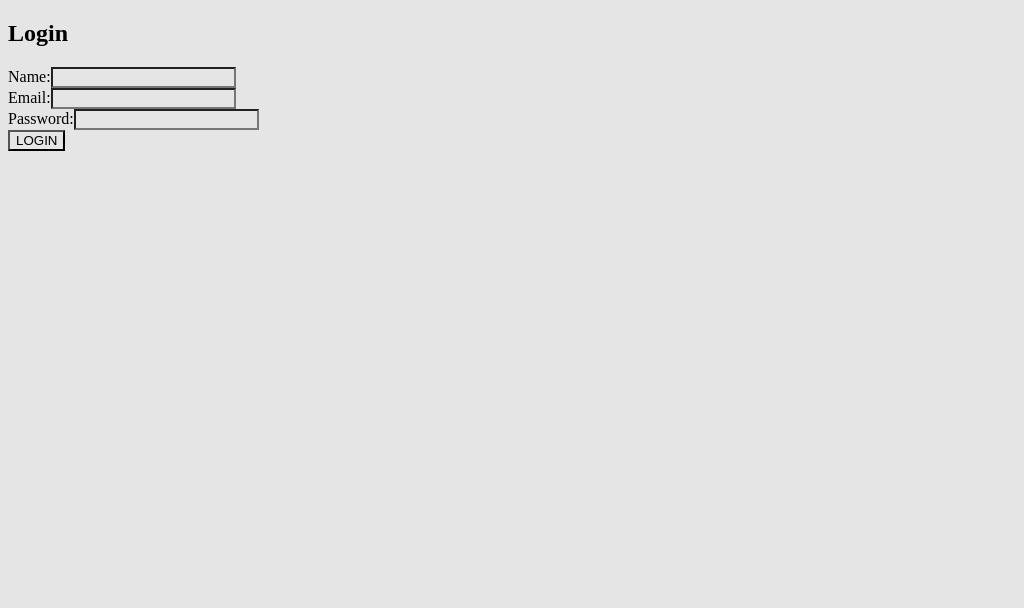
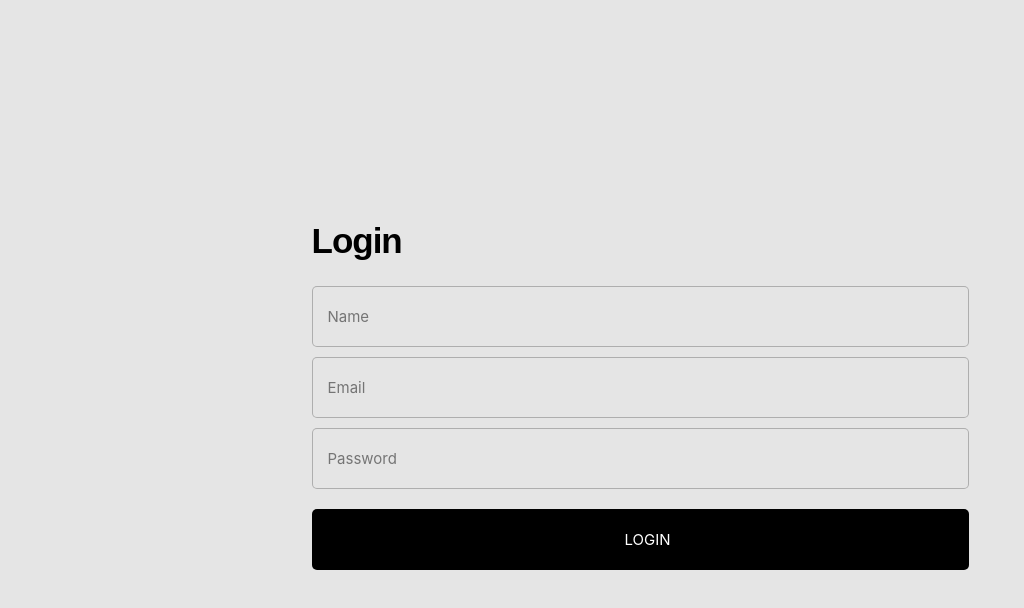
Before and after one commit to SDUBEY23/udayy-task, a React (Create React App) app: page / in a window 1280 px wide. Shown: the top 608 px of the page, without its empty margins (0-1024 px from the left). Built offline with nearby package versions, Linux system fonts and the light colour scheme.

Commit message:
added styles for login

```diff
--- a/src/components/DisplayViewer.js
+++ b/src/components/DisplayViewer.js
@@ -8,6 +8,7 @@ function DisplayViewer({ onChange, onClick, value }) {
           type="text"
           name="searchUrl"
           id="searchUrl"
+          placeholder="Enter URL to search"
           onChange={onChange}
           value={value}
         />
--- a/src/components/LoginForm.js
+++ b/src/components/LoginForm.js
@@ -8,45 +8,37 @@ function LoginForm({ Login, error }) {
     Login(details);
   };
   return (
-    <form onSubmit={submitHandler}>
-      <div className="form-inner">
-        <h2>Login</h2>
+    <div className="login">
+      <form className="login-form" onSubmit={submitHandler}>
+        <h1>Login</h1>
         {error !== "" ? <div className="error">{error}</div> : ""}
-        <div className="form-group">
-          <label htmlFor="name">Name:</label>
         <input
           type="text"
           name="name"
+          placeholder="Name"
           id="name"
           onChange={(e) => setDetails({ ...details, name: e.target.value })}
           value={details.name}
         />
-        </div>
-        <div className="form-group">
-          <label htmlFor="email">Email:</label>
         <input
           type="email"
           name="email"
+          placeholder="Email"
           id="email"
           onChange={(e) => setDetails({ ...details, email: e.target.value })}
           value={details.email}
         />
-        </div>
-        <div className="form-group">
-          <label htmlFor="password">Password:</label>
         <input
           type="password"
           name="password"
+          placeholder="Password"
           id="password"
-            onChange={(e) =>
-              setDetails({ ...details, password: e.target.value })
-            }
+          onChange={(e) => setDetails({ ...details, password: e.target.value })}
           value={details.password}
         />
+        <input className="submit-btn" type="submit" value="LOGIN" />
+      </form>
     </div>
-        <input type="submit" value="LOGIN" />
-      </div>
-    </form>
   );
 }
 
--- a/src/components/Search.css
+++ b/src/components/Search.css
@@ -57,6 +57,7 @@ iframe {
   font-size: 12px;
   outline: none;
   border-radius: 8px;
+  border: 2px solid black;
 }
 
 @media (max-width: 768px) {
--- a/src/index.css
+++ b/src/index.css
@@ -1,5 +1,53 @@
 * {
   background-color: #e5e5e5;
+  margin: 0;
+  padding: 0;
+  /* box-sizing: border-box; */
+  font-family: montserrat, sans-serif;
+}
+
+.login {
+  display: flex;
+  flex-direction: column;
+  justify-content: center;
+  height: 100vh;
+  align-items: center;
+  font-family: "Inter";
+}
+
+.login-form {
+  display: flex;
+  flex-direction: column;
+}
+
+.login-form > h1 {
+  font-size: 35px;
+  margin-bottom: 15px;
+  padding-bottom: 10px;
+  letter-spacing: -1px;
+}
+
+.login-form > input {
+  min-width: 50vw;
+  padding: 20px 0;
+  padding-left: 15px;
+  margin-bottom: 10px;
+  outline: none;
+  border: 1px solid rgba(0, 0, 0, 0.24);
+  font-family: "Inter";
+  border-radius: 5px;
+  font-size: 15px;
+}
+
+.submit-btn {
+  padding: 17px 30px;
+  margin-top: 10px;
+  background: black;
+  border: none;
+  color: white;
+  font-size: 14px;
+  font-family: "Inter";
+  border-radius: 3px;
 }
 
 .welcome {
@@ -7,6 +55,7 @@
   flex-direction: row;
   justify-content: space-between;
   align-items: center;
+  margin: 15px 10px;
 }
 
 .btn {
```
Lines whose indentation alone changed are shown as unchanged.
